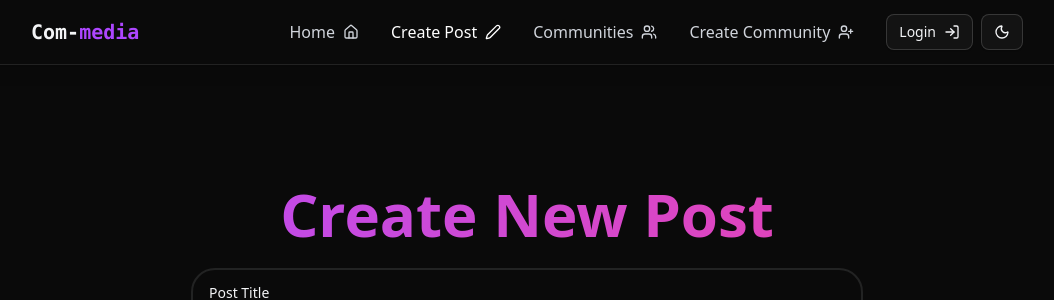
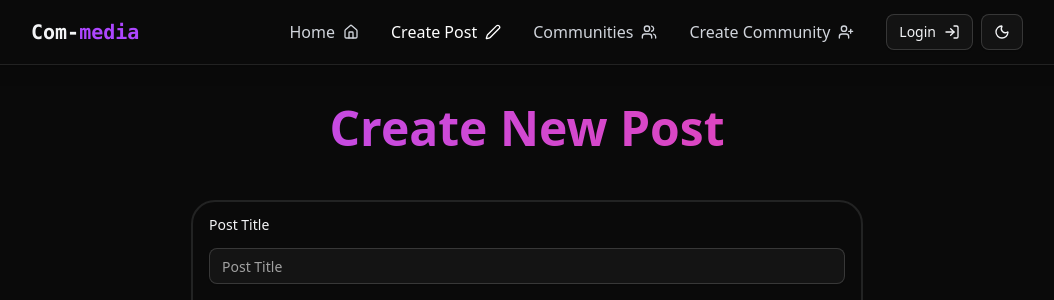
Before and after one commit to Amrwaheed72/Com-Media, a React (Vite) app: page /create in a window 1280 px wide. Shown: the top 300 px of the page, without its empty margins (113-1167 px from the left). Built offline with nearby package versions, Linux system fonts and the light colour scheme; no server answers; the database is empty.

Commit message:
fix some ui

```diff
--- a/src/features/post/Comments.tsx
+++ b/src/features/post/Comments.tsx
@@ -149,18 +149,9 @@ const Comments = ({ postId }: Props) => {
             </Form>
             {/* comments */}
             <div>
-                {commentTree.map(
-                    (
-                        comment: Comment & { children: CommentNode[] },
-                        i: number
-                    ) => (
-                        <CommentItem
-                            key={i}
-                            comment={comment}
-                            postId={postId}
-                        />
-                    )
-                )}
+                {commentTree.map((comment, i) => (
+                    <CommentItem key={i} comment={comment} postId={postId} />
+                ))}
             </div>
         </div>
     );
--- a/src/features/post/VoteButtons.tsx
+++ b/src/features/post/VoteButtons.tsx
@@ -3,7 +3,7 @@ import ErrorFallBack from '@/ui/ErrorFallBack';
 import { useUserAuth } from '@/store/UserAuth';
 import useMakingVotes from './useMakingVotes';
 import useGetVotes from './useGetVotes';
-import { useMemo } from 'react';
+import { useMemo, useTransition } from 'react';
 import { Button } from '@/components/ui/button';
 import { ThumbsDown, ThumbsUp } from 'lucide-react';
 import { useLoginDialogStore } from '@/store/LoginDialogStore';
--- a/src/features/profile/ProfileOverview.tsx
+++ b/src/features/profile/ProfileOverview.tsx
@@ -2,12 +2,10 @@ import { useUserAuth } from '@/store/UserAuth';
 import ReusableInfoCard from '@/ui/ReusableInfoCard';
 import useGetUserLikes from './useGetUserLikes';
 import { useNavigate } from 'react-router';
-import { FileText, Pencil, ThumbsDown, ThumbsUp, Users } from 'lucide-react';
+import { Pencil, ThumbsDown, ThumbsUp, Users } from 'lucide-react';
 import useGetUserDisLikes from './useGetUserDisLikes';
 import { Spinner } from '@/components/ui/spinner';
-import { useEffect } from 'react';
 import { toast } from 'sonner';
-import useGetPosts from '../home/useGetPosts';
 
 const ProfileOverview = () => {
     const { user, isAuthenticated, loading } = useUserAuth();
--- a/src/pages/CreatePostPage.tsx
+++ b/src/pages/CreatePostPage.tsx
@@ -2,8 +2,8 @@ import CreatePost from '@/features/createPost/CreatePost';
 
 const CreatePostPage = () => {
     return (
-        <div className="pt-20">
-            <h2 className="mb-6 bg-gradient-to-r from-purple-500 to-pink-500 bg-clip-text text-center text-6xl font-bold text-transparent">
+        <div className="">
+            <h2 className="mb-12 bg-gradient-to-r from-purple-500 to-pink-500 bg-clip-text text-center text-4xl font-bold text-transparent sm:text-5xl">
                 Create New Post
             </h2>
             <CreatePost />
--- a/src/pages/ProfilePage.tsx
+++ b/src/pages/ProfilePage.tsx
@@ -1,9 +1,8 @@
 import ProfileContent from '@/features/profile/ProfileContent';
-
 
 const ProfilePage = () => {
     return (
-        <div >
+        <div>
             <ProfileContent />
         </div>
     );
```
